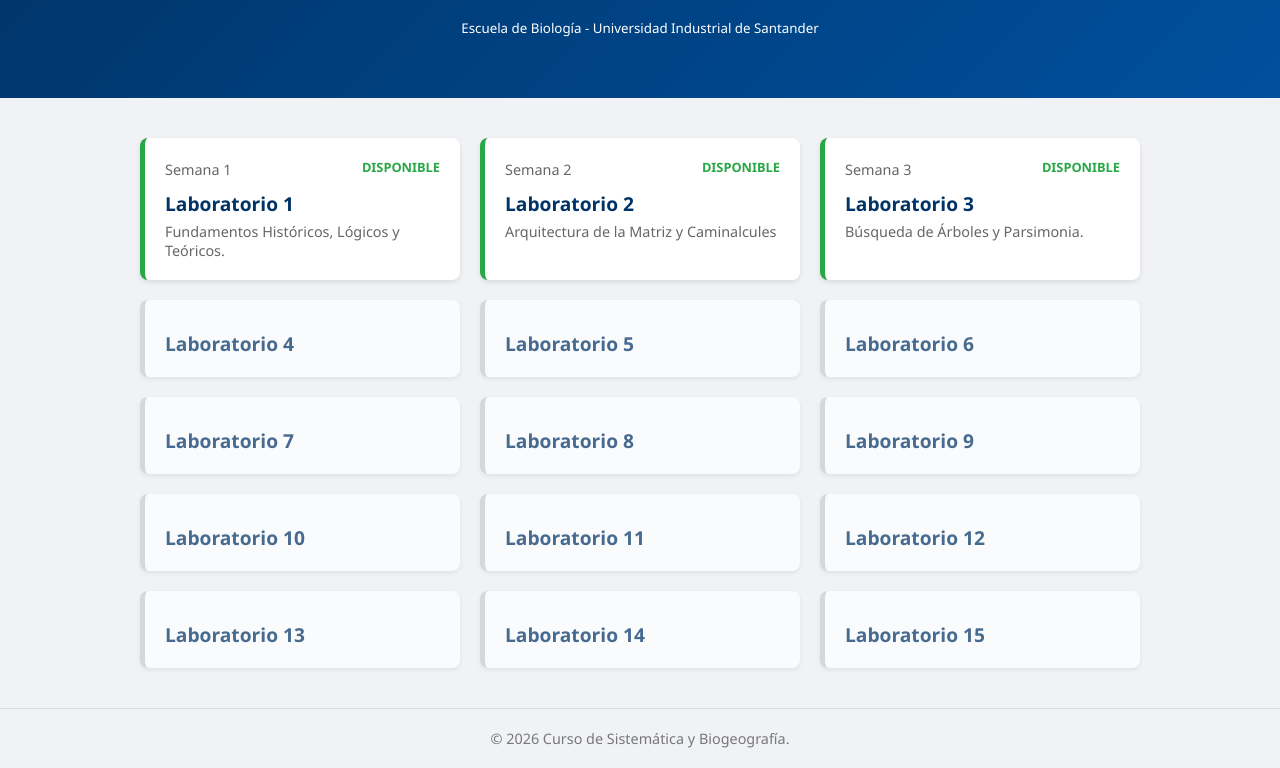
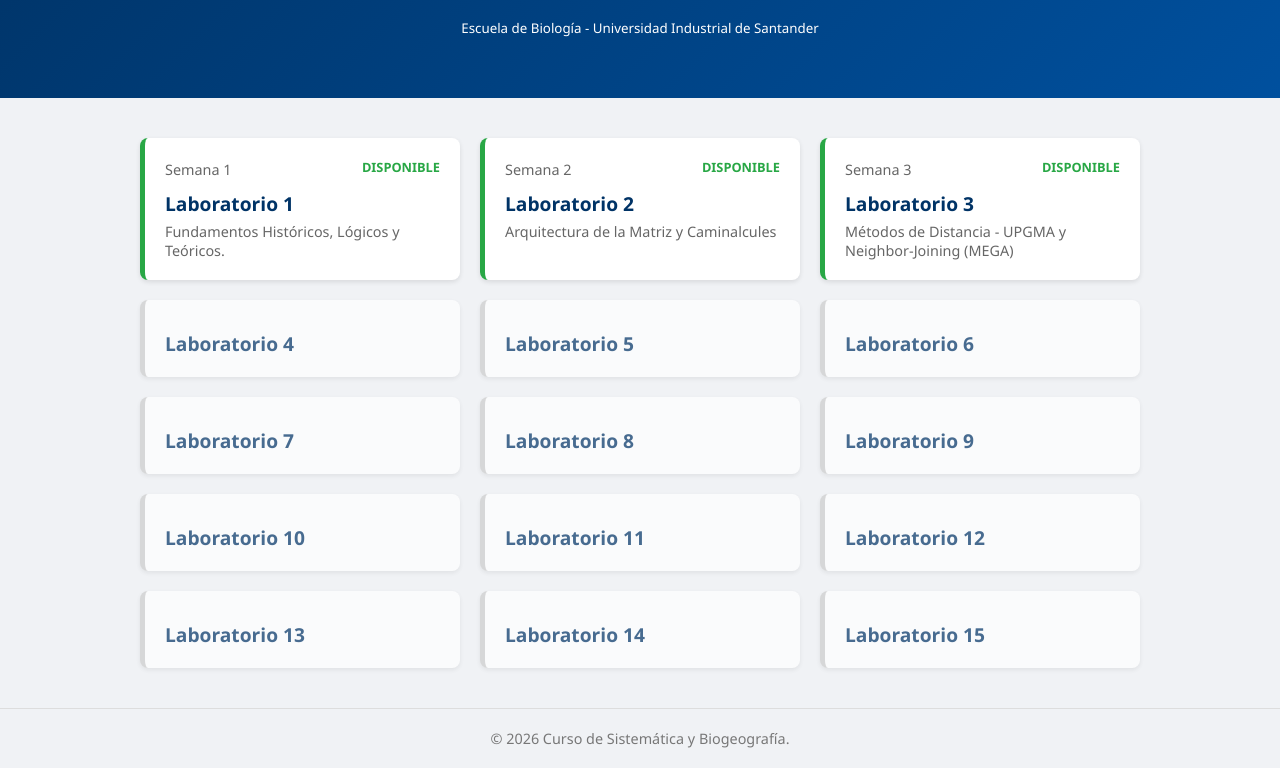
Before and after one commit to SalaMuseo-UIS/laboratorio-sistematica, a plain HTML site: page index.html in a window 1280 px wide. Shown: the part 155-923 px from the top of the page. Drawn offline with Linux system fonts and the light colour scheme.

Commit message:
Update index.html

```diff
--- a/index.html
+++ b/index.html
@@ -118,7 +118,7 @@
             <span class="status">Disponible</span>
             <span style="color: #666; font-size: 0.9em;">Semana 3</span>
             <span class="lab-title">Laboratorio 3</span>
-            <span class="lab-desc">Búsqueda de Árboles y Parsimonia.</span>
+            <span class="lab-desc">Métodos de Distancia - UPGMA y Neighbor-Joining (MEGA)</span>
         </a>
 
         <div class="card inactive"><span class="lab-title">Laboratorio 4</span></div>
```
